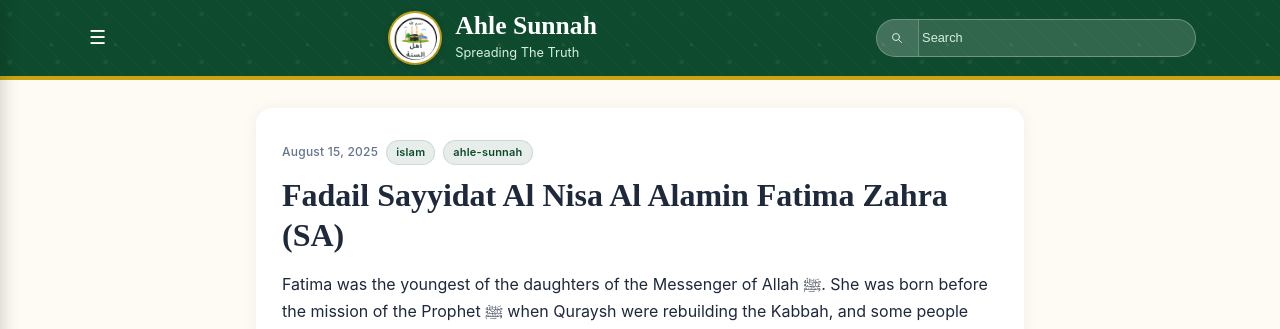
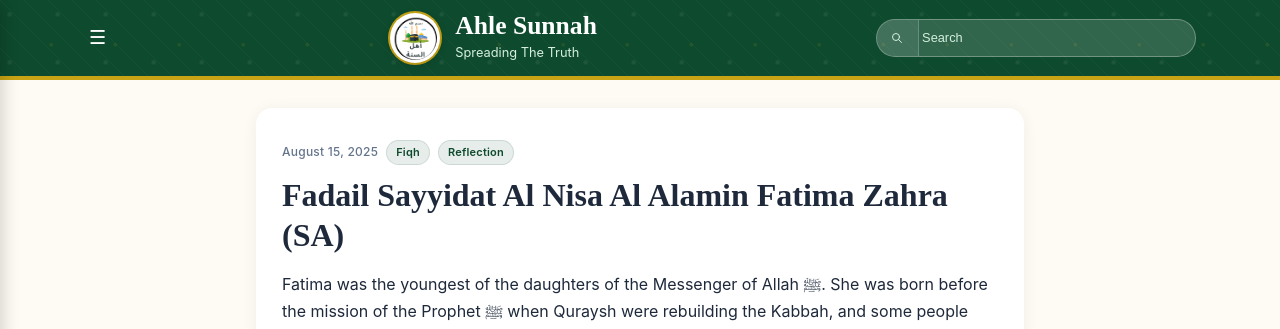
Before and after one commit to Fali17/ahlesunnah, a Jekyll site: the page built from _posts/2025-08-15-fadail-sayyidat-al-nisa-al-alamin-fatima-zahra-sa.md, in a window 1280 px wide and 900 px high. Shown: the top 329 px of the window. Built offline with Jekyll 4.4.1, drawn with Linux system fonts in a browser that asks for light colours.

Commit message:
Update 2025-08-15-fadail-sayyidat-al-nisa-al-alamin-fatima-zahra-sa.md

```diff
--- a/_posts/2025-08-15-fadail-sayyidat-al-nisa-al-alamin-fatima-zahra-sa.md
+++ b/_posts/2025-08-15-fadail-sayyidat-al-nisa-al-alamin-fatima-zahra-sa.md
@@ -2,7 +2,7 @@
 layout: post
 title: "Fadail Sayyidat Al Nisa Al Alamin Fatima Zahra (SA)"
 date: 2025-08-15 16:16:00 +0000
-tags: [islam, ahle-sunnah]
+tags: [Fiqh,Reflection]
 ---
 
 Fatima was the youngest of the daughters of the Messenger of Allah ﷺ. She was born before the mission of the Prophet ﷺ when Quraysh were rebuilding the Kabbah, and some people differed about when she was born. Most of them agreed it was before the mission. She was named Fatima because Allah inspired His Messenger to name her that, and also the name of the woman who raised the Prophet ﷺ was also Fatimah. She was the most beloved to the Prophet ﷺ. The Prophet ﷺ said: She is a part of me; what distresses her distresses me, and what harms her harms me.
```
